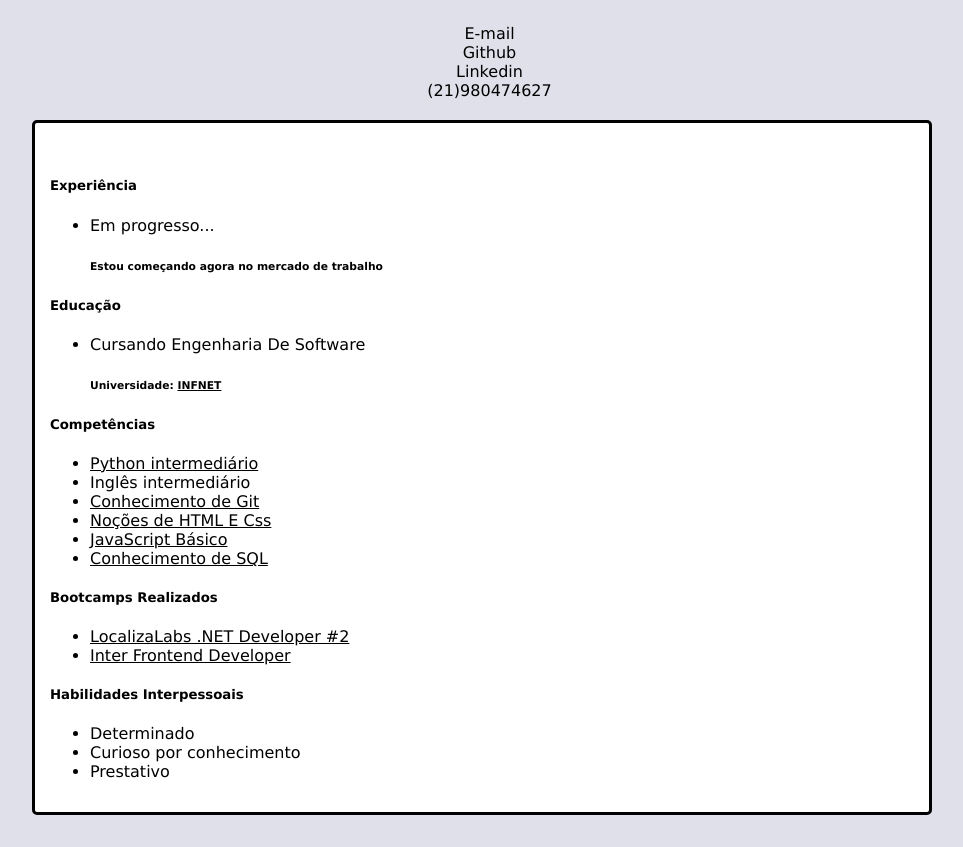
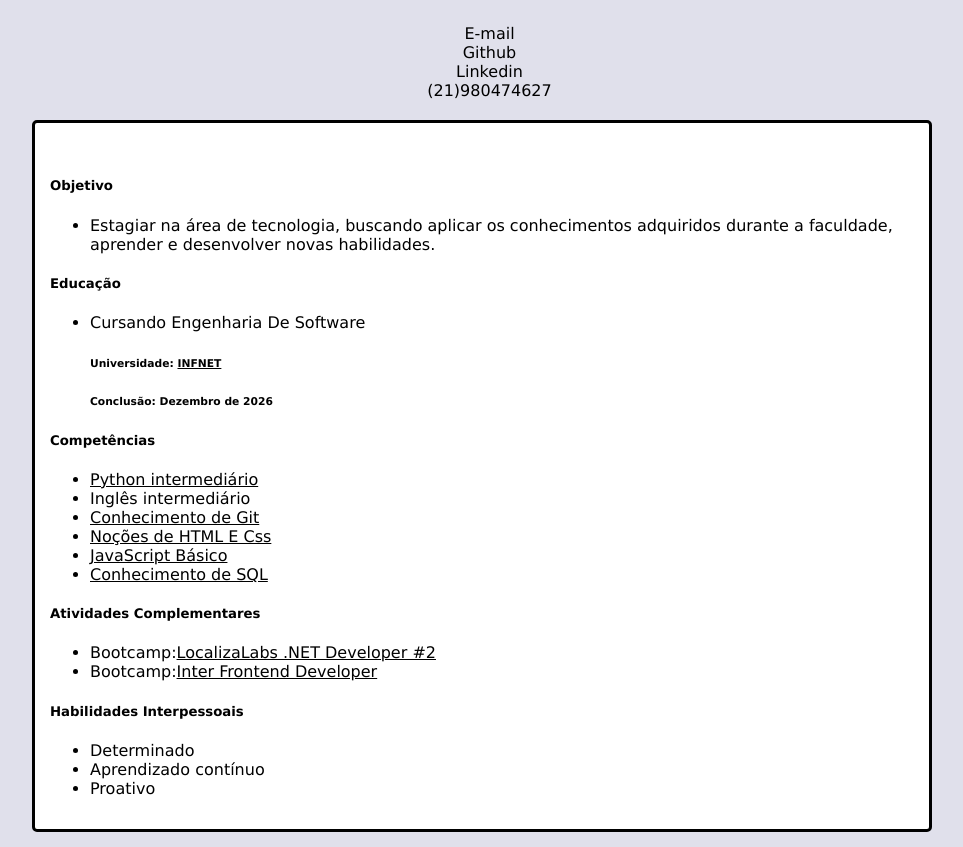
Before and after one commit to NashornT/Curriculo, a plain HTML site: page index.html in a window 1280 px wide. Shown: the part 76-923 px from the top of the page, without its empty margins (158-1121 px from the left). Drawn offline with Linux system fonts and the light colour scheme.

Commit message:
Add files via upload

```diff
--- a/index.html
+++ b/index.html
@@ -37,12 +37,12 @@
 
 
                 <h5 >
-                    Experiência
+                    Objetivo
                 </h5>
                     <ul >
                         <li  id = "centro">
-                            Em progresso...
-                                <h6>Estou começando agora no mercado de trabalho</h6>
+                            Estagiar na área de tecnologia, buscando aplicar os conhecimentos adquiridos durante a faculdade, aprender e desenvolver novas habilidades.
+
                         </li>
                     </ul>
 
@@ -53,6 +53,7 @@
                         <li>
                              Cursando Engenharia De Software
                                 <h6>Universidade: <a href="https://www.infnet.edu.br/esti/" >INFNET</a></h6>
+                                <h6>Conclusão: Dezembro de 2026 </h6>
                         </li>
                     </ul>
 
@@ -69,11 +70,11 @@
                     </ul>
 
                 <h5>
-                    Bootcamps Realizados
+                    Atividades Complementares
                 </h5>
                     <ul>
-                        <li><a href="https://www.dio.me/certificate/1C52AAAF/share">LocalizaLabs .NET Developer #2 </a></li>
-                        <li><a href="https://www.dio.me/certificate/5ADDE5FE/share">Inter Frontend Developer</a></li>
+                        <li>Bootcamp:<a href="https://www.dio.me/certificate/1C52AAAF/share">LocalizaLabs .NET Developer #2 </a></li>
+                        <li>Bootcamp:<a href="https://www.dio.me/certificate/5ADDE5FE/share">Inter Frontend Developer</a></li>
                     </ul>
 
                 <h5>
@@ -81,8 +82,8 @@
                 </h5>
                     <ul>
                         <li>Determinado</li>
-                        <li>Curioso por conhecimento</li>
-                        <li>Prestativo</li>
+                        <li>Aprendizado contínuo</li>
+                        <li>Proativo</li>
                     </ul>
 
 
```
